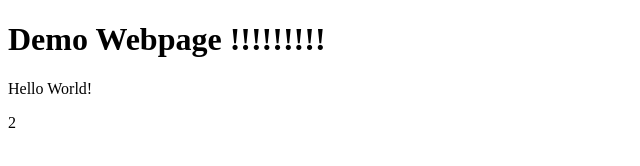
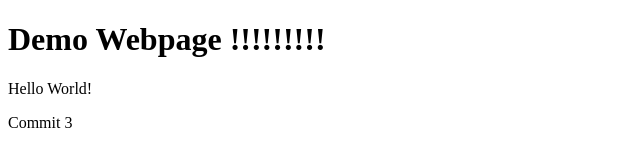
Before and after one commit to Mirza-Mohammad-Hamza/mirzarepo, a plain HTML site: page index.html in a window 1280 px wide. Shown: the full height of the page, 0-640 px from the left. Drawn offline with Linux system fonts and the light colour scheme.

Commit message:
updated13

```diff
--- a/index.html
+++ b/index.html
@@ -12,7 +12,7 @@
 
 <h1>Demo Webpage !!!!!!!!! </h1>
 <p>Hello World!</p>
-<p>2</p>
+<p>Commit 3</p>
 </body>
 
 </html>
```
